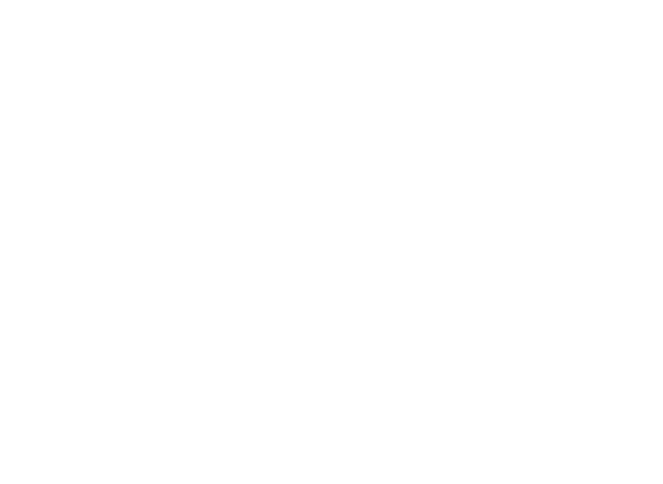
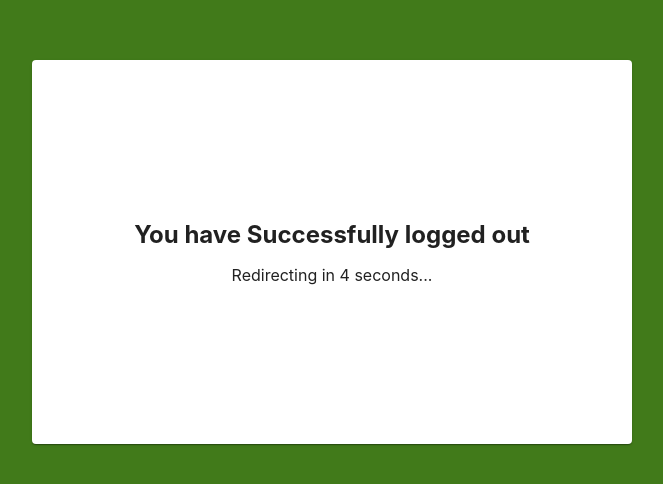
Before and after one commit to cmpt276-202305-group2/fic-scheduler, a React (Create React App) app in the folder FIC-Scheduler/client/: page /LogoutPage in a window 1280 px wide. Before the commit this address had no page. Shown: the part 148-632 px from the top of the page, without its empty margins (308-971 px from the left). Built offline with nearby package versions, Linux system fonts and the light colour scheme; the HTML template or start-up script is replaced by a standard one.

Commit message:
fixed the bug with multi user adding on the db, and fixed the logout navigation (#24)

```diff
--- a/FIC-Scheduler/client/src/App.js
+++ b/FIC-Scheduler/client/src/App.js
@@ -4,14 +4,18 @@ import LoginPage from "./pages/LoginPage";
 import InstructorHomePage from "./pages/InstructorHomePage";
 import CoordinatorHomePage from "./pages/CoordinatorHomePage";
 import React from "react";
+import LogoutPage from "./pages/LogoutPage";
+import { Navigate } from "react-router-dom";
 
 function App() {
   return (
     <div className="App">
       <Routes>
-        <Route path="/" element={<LoginPage />} />
+        <Route path="/login" element={<LoginPage />} />
         <Route path="/InstructorHomePage" element={<InstructorHomePage />} />
         <Route path="/CoordinatorHomePage" element={<CoordinatorHomePage />} />
+        <Route path="/LogoutPage" element={<LogoutPage />} />
+        <Route path="*" element={<Navigate to="/login" replace />} />
       </Routes>
     </div>
   );
--- a/FIC-Scheduler/client/src/components/CoordinatorSidebar.js
+++ b/FIC-Scheduler/client/src/components/CoordinatorSidebar.js
@@ -10,17 +10,7 @@ import GroupIcon from "@mui/icons-material/Group";
 function CoordinatorSidebar() {
   const navigate = useNavigate();
   const handleLogout = () => {
-    fetch("/logout", { method: "POST" })
-      .then((response) => {
-        if (response.ok) {
-          navigate("/LoginPage");
-        } else {
-          alert("Logout Failed");
-        }
-      })
-      .catch((error) => {
-        console.log(error);
-      });
+    navigate("/LogoutPage");
   };
   return (
     <nav>
--- a/FIC-Scheduler/client/src/components/InstructorSidebar.js
+++ b/FIC-Scheduler/client/src/components/InstructorSidebar.js
@@ -8,17 +8,7 @@ import AccountCircleIcon from "@mui/icons-material/AccountCircle";
 function InstructorSidebar() {
   const navigate = useNavigate();
   const handleLogout = () => {
-    fetch("/logout", { method: "POST" })
-      .then((response) => {
-        if (response.ok) {
-          navigate("/LoginPage");
-        } else {
-          alert("Logout Failed");
-        }
-      })
-      .catch((error) => {
-        console.log(error);
-      });
+    navigate("/LogoutPage");
   };
   return (
     <nav>
--- /dev/null
+++ b/FIC-Scheduler/client/src/pages/LogoutPage.js
@@ -0,0 +1,35 @@
+import { Card } from "@mui/material";
+import React, { useEffect, useState } from "react";
+import styles from "./LogoutPage.module.css";
+import { useNavigate } from "react-router-dom";
+
+function LogoutPage() {
+  const navigate = useNavigate();
+  const [timer, setTimer] = useState(9);
+
+  useEffect(() => {
+    const countdown = setInterval(() => {
+      setTimer((prevTimer) => prevTimer - 1);
+    }, 1000);
+
+    const redirect = setTimeout(() => {
+      navigate("/login");
+    }, 9000);
+
+    return () => {
+      clearTimeout(redirect);
+      clearInterval(countdown);
+    };
+  }, [navigate]);
+
+  return (
+    <div className={styles.container}>
+      <Card className={styles.cardContainer}>
+        <h2>You have Successfully logged out</h2>
+        <p>Redirecting in {timer} seconds...</p>
+      </Card>
+    </div>
+  );
+}
+
+export default LogoutPage;
--- /dev/null
+++ b/FIC-Scheduler/client/src/pages/LogoutPage.module.css
@@ -0,0 +1,20 @@
+.container{
+    display: flex;
+    justify-content: center;
+    align-items: center;
+    background-color: #417A1A;
+    height: 100vh;
+    width: 100vw;
+    padding: 1rem;
+}
+.cardContainer{
+    display: flex;
+    flex-direction: column;
+    justify-content: center;
+    gap: 1rem;
+    padding: 2rem;
+    box-sizing: border-box;
+    width: 80%;
+    max-width: 600px;
+    height: 50%;
+}
```
Also changed, not shown: 1 other file (tests, documents, lock files or other folders).
